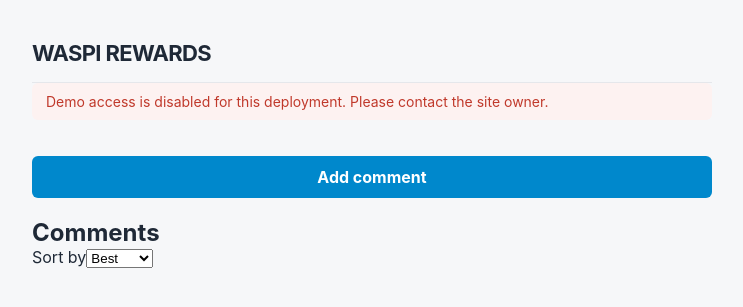
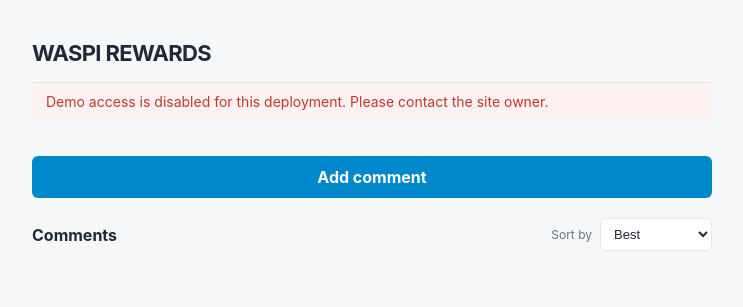
Before and after one commit to V-XY/waspi-rewards, a Laravel app: page / in a window 1280 px wide. Shown: the top 307 px of the page, without its empty margins (268-1011 px from the left). Run offline with Laravel 12, Linux system fonts and the light colour scheme; style sheets or scripts are compiled from the project's sources.

Commit message:
Style comment sorting controls

```diff
--- a/resources/scss/app.scss
+++ b/resources/scss/app.scss
@@ -183,6 +183,37 @@ button {
   display: flex;
   flex-direction: column;
   gap: 12px;
+}
+
+.feed-toolbar {
+  display: flex;
+  align-items: center;
+  justify-content: space-between;
+  gap: 16px;
+  margin-bottom: 2px;
+
+  h2 {
+    font-size: 16px;
+    font-weight: 650;
+  }
+}
+
+.sort-control {
+  display: flex;
+  align-items: center;
+  gap: 8px;
+  color: $muted;
+  font-size: 12px;
+
+  select {
+    min-width: 112px;
+    padding: 7px 9px;
+    border: 1px solid $border;
+    border-radius: 5px;
+    background: $surface;
+    color: $text;
+    font-size: 13px;
+  }
 }
 
 .post {
```
